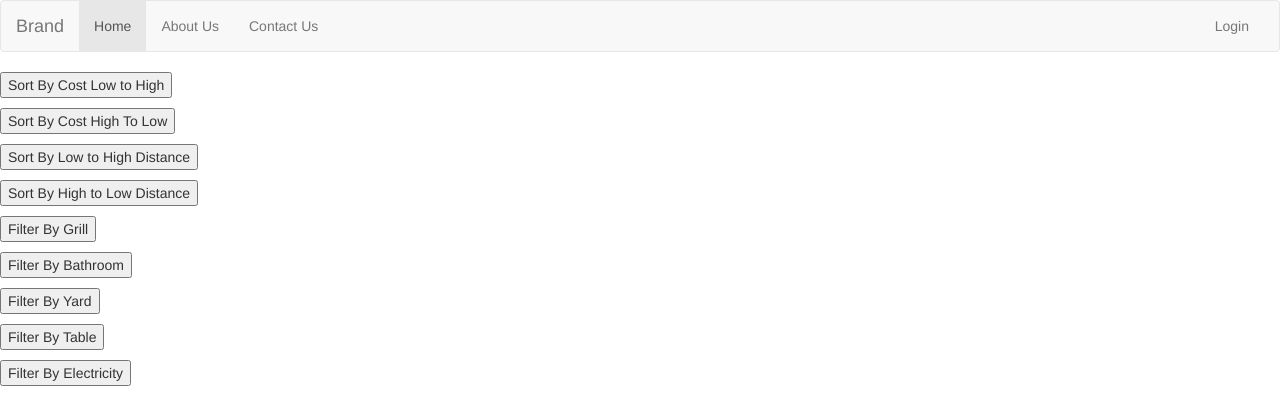
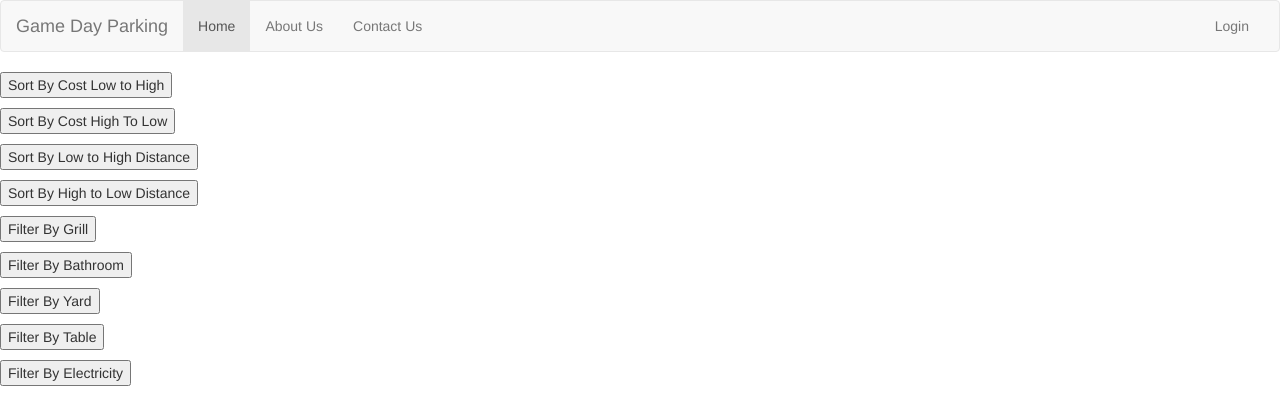
Before and after one commit to zyp5511/gamedayparking_amenities, a Django app: template parkingapp/templates/search.html in a window 1280 px wide. Shown: the top 407 px of the page. Run offline with Django 3.2, Linux system fonts and the light colour scheme; the template is opened without the code that fills it, so the values that code supplies are empty; some libraries are stand-ins or nearby versions.

Commit message:
changed header

```diff
--- a/parkingapp/templates/header.html
+++ b/parkingapp/templates/header.html
@@ -1,4 +1,3 @@
-
 <nav class="navbar navbar-default" role="navigation">
   <div class="container-fluid">
     <div class="navbar-header">
@@ -8,18 +7,18 @@
         <span class="icon-bar"></span>
         <span class="icon-bar"></span>
       </button>
-      <a class="navbar-brand" href="/home">Brand</a>
+      <a class="navbar-brand" href="/home">Game Day Parking</a>
     </div>
 
-	<div class="collapse navbar-collapse" id="exampleNavbarCollapse">
+    <div class="collapse navbar-collapse" id="exampleNavbarCollapse">
       <ul class="nav navbar-nav">
         <li class="active"><a href="index.html">Home</a></li>
-		<li class="#"><a href="#">About Us</a></li>
-		<li class="#"><a href="#">Contact Us</a></li>
-  	  </ul>
+        <li class="#"><a href="#">About Us</a></li>
+        <li class="#"><a href="#">Contact Us</a></li>
+      </ul>
       <ul class="nav navbar-nav navbar-right">
         <li><a href="/accounts/login">Login</a></li>
       </ul>
-	</div>
+    </div>
   </div>
  </nav>
```
